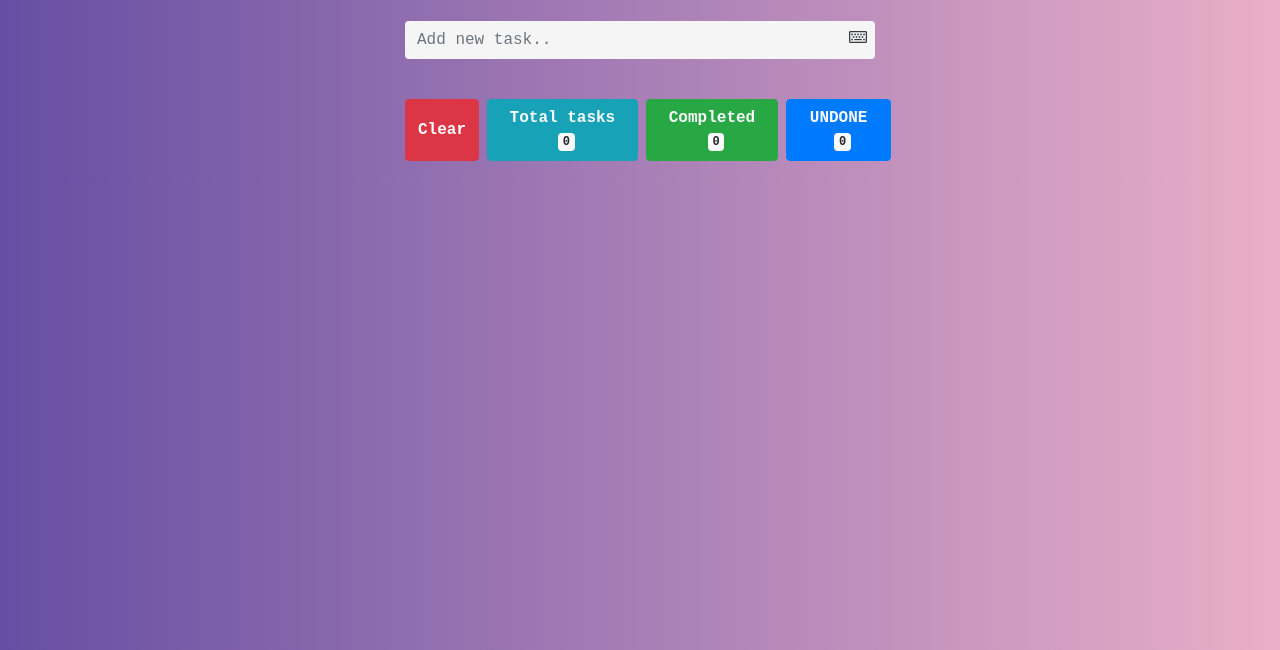
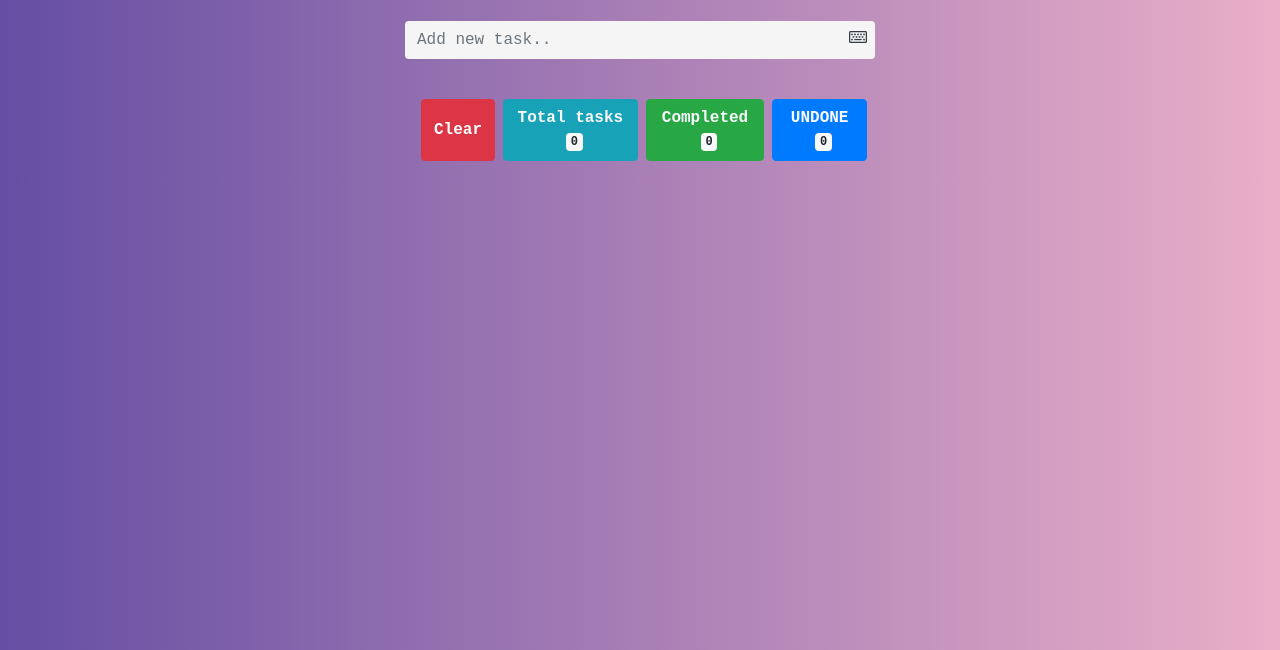
Before and after one commit to alexg-93/todoApp, a plain HTML site: page index.html in a window 1280 px wide. Shown: the part 150-800 px from the top of the page. Drawn offline with nearby package versions, Linux system fonts and the light colour scheme.

Commit message:
Update index.html

```diff
--- a/index.html
+++ b/index.html
@@ -51,7 +51,7 @@
       </form>
 
       <ul class="list-group todos text-light"></ul>
-      <div class="d-flex mt-3 mb-3 ml-n2 mr-n3 justify-content-center">
+      <div class="d-flex mt-3 mb-3 ml-2 mr-2 justify-content-center">
         <button class="btn btn-danger delete-all ml-2 font-weight-bolder">Clear</button>
         <button type="button" class="btn btn-info ml-2 text-light font-weight-bolder">
           Total tasks<span class="badge badge-light ml-2 total-tasks">0</span>
```
